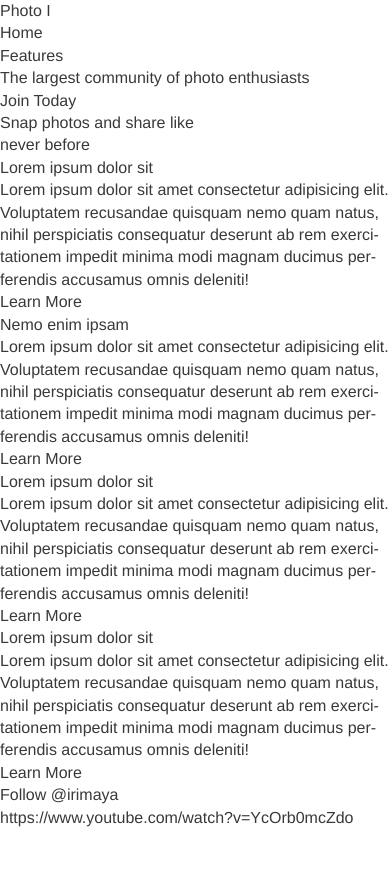
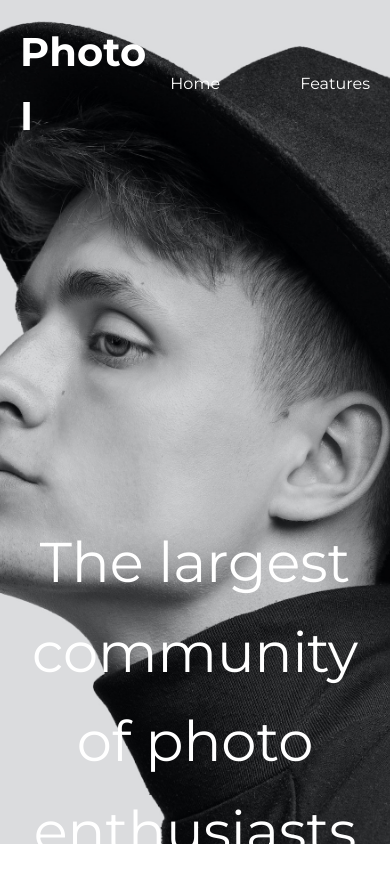
Before and after one commit to jtipec/Ejercicio-027, a plain HTML site: page index.html in a window 390 px wide. Shown: the top 879 px of the page. Before the commit the page ends 844 px from the top, so only its background shows below. Drawn offline with Linux system fonts and the light colour scheme.

Commit message:
development - termino de diseñar la pagina para la web, falta el responsivo

```diff
--- a/index.html
+++ b/index.html
@@ -1,5 +1,6 @@
 <!DOCTYPE html>
 <html lang="en">
+
 <head>
     <meta charset="UTF-8">
     <meta http-equiv="X-UA-Compatible" content="IE=edge">
@@ -7,64 +8,74 @@
     <link rel="stylesheet" href="css/style.css">
     <title>Photho I | Welcome</title>
 </head>
+
 <body>
     <header id="mainheader" class="mainheader">
         <nav id="navbar" class="navbar">
-            <div class="container">
+            <div class="u-container u-flex">
                 <div class="logo">Photo I</div>
-                <ul>
-                    <li><a href="#mainheader">Home</a></li>
-                    <li><a href="#features">Features</a></li>
+                <ul class="menu">
+                    <li><a href="#mainheader" class="menu__link">Home</a></li>
+                    <li><a href="#features" class="menu__link">Features</a></li>
                 </ul>
             </div>
         </nav>
         <div id="showcase" class="showcase">
-            <div class="container">
-                <h1>The largest community of photo enthusiasts</h1>
-                <a class="btn btn-dark" href="#features">Join Today</a>
+            <div class="u-container">
+                <h1 class="u-display-1">The largest community of photo enthusiasts</h1>
+                <a class="btn btn-dark btn-showcase" href="#features">Join Today</a>
             </div>
         </div>
     </header>
 
     <section id="features" class="features">
-        <div class="container">
-            <h2>Snap photos and share like <br>never before</h2>
+        <div class="u-container">
+            <h2 class="u-display-2">Snap photos and share like <br>never before</h2>
             <div class="features-row">
                 <div class="features-row-content">
-                    <h3>Lorem ipsum dolor sit</h3>
-                    <p>Lorem ipsum dolor sit amet consectetur adipisicing elit. Voluptatem recusandae quisquam nemo quam natus, nihil perspiciatis consequatur deserunt ab rem exercitationem impedit minima modi magnam ducimus perferendis accusamus omnis deleniti!</p>
-                    <a href="#" class="btn btn-btn-outline">Learn More</a>
+                    <h3 class="u-display-3">Lorem ipsum dolor sit</h3>
+                    <p class="u-paragraph">Lorem ipsum dolor sit amet consectetur adipisicing elit. Voluptatem
+                        recusandae quisquam nemo quam natus, nihil perspiciatis consequatur deserunt ab rem
+                        exercitationem impedit minima modi magnam ducimus perferendis accusamus omnis deleniti!</p>
+                    <a href="#" class="btn btn-outline">Learn More</a>
                 </div>
                 <div class="features-row-content">
-                    <h3>Nemo enim ipsam</h3>
-                    <p>Lorem ipsum dolor sit amet consectetur adipisicing elit. Voluptatem recusandae quisquam nemo quam natus, nihil perspiciatis consequatur deserunt ab rem exercitationem impedit minima modi magnam ducimus perferendis accusamus omnis deleniti!</p>
-                    <a href="#" class="btn btn-btn-outline">Learn More</a>
+                    <h3 class="u-display-3">Nemo enim ipsam</h3>
+                    <p class="u-paragraph">Lorem ipsum dolor sit amet consectetur adipisicing elit. Voluptatem
+                        recusandae quisquam nemo quam natus, nihil perspiciatis consequatur deserunt ab rem
+                        exercitationem impedit minima modi magnam ducimus perferendis accusamus omnis deleniti!</p>
+                    <a href="#" class="btn btn-outline">Learn More</a>
                 </div>
             </div>
             <div class="features-row">
                 <div class="features-row-content">
-                    <h3>Lorem ipsum dolor sit</h3>
-                    <p>Lorem ipsum dolor sit amet consectetur adipisicing elit. Voluptatem recusandae quisquam nemo quam natus, nihil perspiciatis consequatur deserunt ab rem exercitationem impedit minima modi magnam ducimus perferendis accusamus omnis deleniti!</p>
-                    <a href="#" class="btn btn-btn-outline">Learn More</a>
+                    <h3 class="u-display-3">Lorem ipsum dolor sit</h3>
+                    <p class="u-paragraph">Lorem ipsum dolor sit amet consectetur adipisicing elit. Voluptatem
+                        recusandae quisquam nemo quam natus, nihil perspiciatis consequatur deserunt ab rem
+                        exercitationem impedit minima modi magnam ducimus perferendis accusamus omnis deleniti!</p>
+                    <a href="#" class="btn btn-outline">Learn More</a>
                 </div>
                 <div class="features-row-content">
-                    <h3>Lorem ipsum dolor sit</h3>
-                    <p>Lorem ipsum dolor sit amet consectetur adipisicing elit. Voluptatem recusandae quisquam nemo quam natus, nihil perspiciatis consequatur deserunt ab rem exercitationem impedit minima modi magnam ducimus perferendis accusamus omnis deleniti!</p>
-                    <a href="#" class="btn btn-btn-outline">Learn More</a>
+                    <h3 class="u-display-3">Lorem ipsum dolor sit</h3>
+                    <p class="u-paragraph">Lorem ipsum dolor sit amet consectetur adipisicing elit. Voluptatem
+                        recusandae quisquam nemo quam natus, nihil perspiciatis consequatur deserunt ab rem
+                        exercitationem impedit minima modi magnam ducimus perferendis accusamus omnis deleniti!</p>
+                    <a href="#" class="btn btn-outline">Learn More</a>
                 </div>
             </div>
         </div>
     </section>
 
     <footer id="mainfooter" class="mainfooter">
-        <div class="u-container">
-            <a href="https://twitter.com/irimaya?ref_src=twsrc%5Etfw" class="twitter-follow-button"
-                data-show-count="false">Follow @irimaya</a>
-            <script async src="https://platform.twitter.com/widgets.js" charset="utf-8"></script>
-            <div>
-                <a href="https://www.youtube.com/watch?v=YcOrb0mcZdo"  class="link--youtube">https://www.youtube.com/watch?v=YcOrb0mcZdo</a>
-            </div>
+
+        <a href="https://twitter.com/irimaya?ref_src=twsrc%5Etfw" class="twitter-follow-button u-center"
+            data-show-count="false">Follow @irimaya</a>
+        <script async src="https://platform.twitter.com/widgets.js" charset="utf-8"></script>
+        <div>
+            <a href="https://www.youtube.com/watch?v=YcOrb0mcZdo"
+                class="link--youtube">https://www.youtube.com/watch?v=YcOrb0mcZdo</a>
         </div>
     </footer>
 </body>
+
 </html>
--- a/sass/abstracts/_mixins.scss
+++ b/sass/abstracts/_mixins.scss
@@ -0,0 +1,8 @@
+@mixin btn {
+    display: inline-block;
+    font-size: 15px;
+    padding: 12px 24px;
+    font-weight: bold;
+    letter-spacing: 1px;
+    border-radius: 5px;
+}
--- a/sass/abstracts/_placeholders.scss
+++ b/sass/abstracts/_placeholders.scss
@@ -0,0 +1,8 @@
+%btn {
+    display: inline-block;
+    font-size: 15px;
+    padding: 12px 24px;
+    font-weight: bold;
+    letter-spacing: 1px;
+    border-radius: 5px;
+}
--- a/sass/abstracts/_variables.scss
+++ b/sass/abstracts/_variables.scss
@@ -1,7 +1,10 @@
 // color
-
+// 0096F6 FFFFFF 000000
+$primary-color: #2d8bf5;
+$white-color:#fff;
+$dark-color:#000;
 
 // font
-
+$font-stack: 'Montserrat', sans-serif;
 
 // size
--- a/sass/base/_base.scss
+++ b/sass/base/_base.scss
@@ -0,0 +1,6 @@
+// main stayling
+html,
+body {
+    font-family: $font-stack;
+    line-height: 1.6;
+}
--- a/sass/base/_reset.scss
+++ b/sass/base/_reset.scss
@@ -0,0 +1,3 @@
+* {
+    box-sizing: border-box;
+}
--- a/sass/base/_utility.scss
+++ b/sass/base/_utility.scss
@@ -0,0 +1,30 @@
+.u-display-1{
+    font-size: 3.5rem;
+    margin-bottom: 40px;
+}
+.u-display-2 {
+    font-size: 2.8rem;
+    font-weight: 200;
+    padding-bottom: 40px;
+    line-height: 1.2em;
+}
+.u-display-3 {
+    font-size: 1.5rem;
+}
+.u-paragraph {
+    font-size: 1rem;
+    margin: 10px 0;
+}
+.u-container {
+    margin: 0 auto;
+    max-width: 1300px;
+    padding: 0 20px;
+}
+.u-flex {
+    display: flex;
+    justify-content: space-between;
+    align-items: center;
+}
+.u-center { text-align: center; }
+.u-left { text-align: left; }
+.u-right { text-align: right; }
--- /dev/null
+++ b/sass/components/_buttons.scss
@@ -0,0 +1,25 @@
+// placeholder
+// .btn-dark {
+//     @extend %btn;
+//     background-color: $primary-color;
+//     border: none;
+//     color: $white-color;
+// }
+// .btn-outline {
+//     @extend %btn;
+//     border: 1px solid $primary-color;
+//     color: $primary-color;
+// }
+
+// mixins
+.btn-dark {
+    @include btn;
+    background-color: $primary-color;
+    border: none;
+    color: $white-color;
+}
+.btn-outline {
+    @include btn;
+    border: 1px solid $primary-color;
+    color: $primary-color;
+}
--- /dev/null
+++ b/sass/layouts/_footer.scss
@@ -0,0 +1,11 @@
+.mainfooter {
+    background-color: $dark-color;
+    padding: 30px;
+    display: flex;
+    flex-direction: column;
+    align-items: center;
+}
+.link--youtube {
+    color: $white-color;
+    font-size: 12px;
+}
--- /dev/null
+++ b/sass/layouts/_header.scss
@@ -0,0 +1,8 @@
+.mainheader {
+    background-image: url(../../img/background.jpg);
+    background-position: center;
+    background-repeat: no-repeat;
+    background-size: cover;
+    height: 100vh;
+    color: $white-color;
+}
--- /dev/null
+++ b/sass/layouts/_navbar.scss
@@ -0,0 +1,16 @@
+.navbar {
+    padding: 20px 0;
+}
+.logo {
+    font-size: 40px;
+    font-weight: 700;
+}
+.menu {
+    width: 200px;
+    display: flex;
+    justify-content: space-between;
+}
+.menu__link {
+    display: inline-block;
+    padding: 20px 0;
+}
--- /dev/null
+++ b/sass/layouts/_sectionFeatures.scss
@@ -0,0 +1,12 @@
+.features {
+    padding: 80px 0;
+}
+.features-row {
+    display: flex;
+    justify-content: space-between;
+    padding-bottom: 40px;
+    padding-top: 20px;
+}
+.features-row-content {
+    width: 48%;
+}
--- /dev/null
+++ b/sass/layouts/_showcase.scss
@@ -0,0 +1,4 @@
+.showcase {
+    text-align: center;
+    padding-top: 350px;
+}
--- a/sass/style.scss
+++ b/sass/style.scss
@@ -13,9 +13,16 @@
 @import './base/utility';
 
 // layout
+@import './layouts/header';
+@import './layouts/navbar';
+@import './layouts/showcase';
+@import './layouts/sectionFeatures';
+@import './layouts/footer';
 
 // component
+@import './components/buttons';
 
 // page
 
+
 // themes
```
Also changed, not shown: css/style.css.
